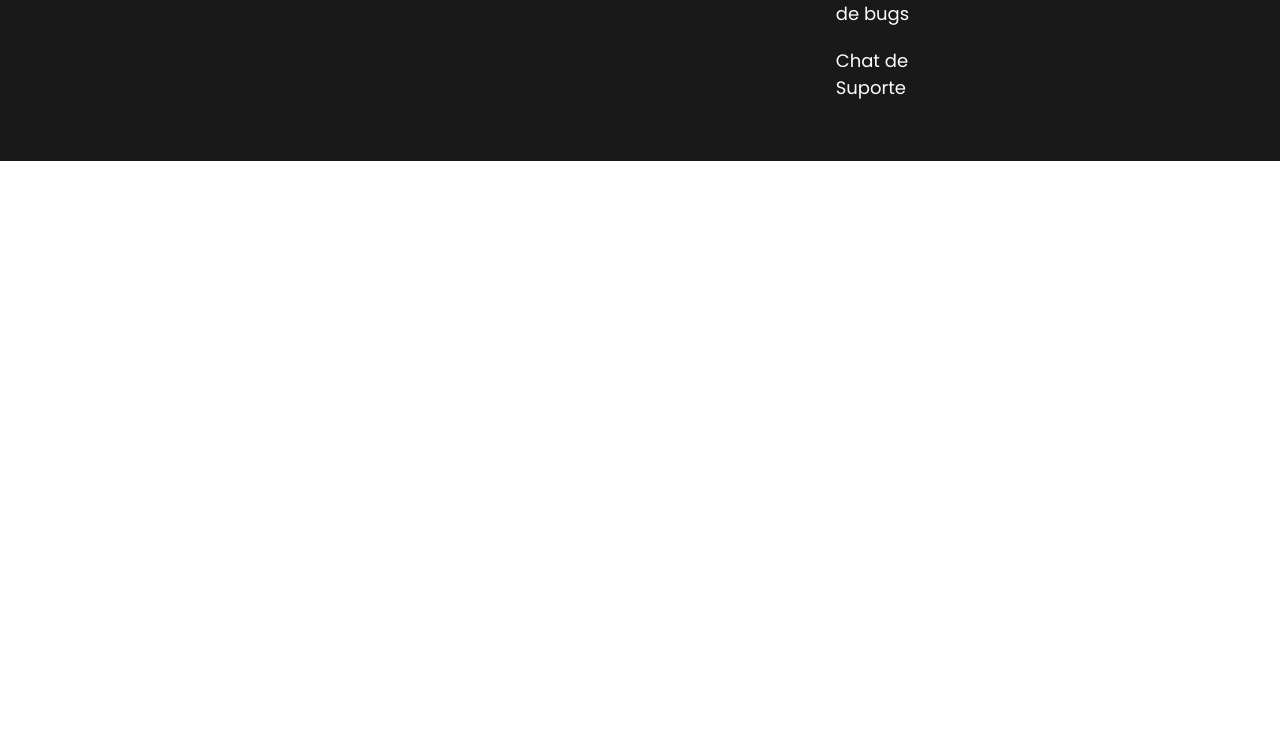
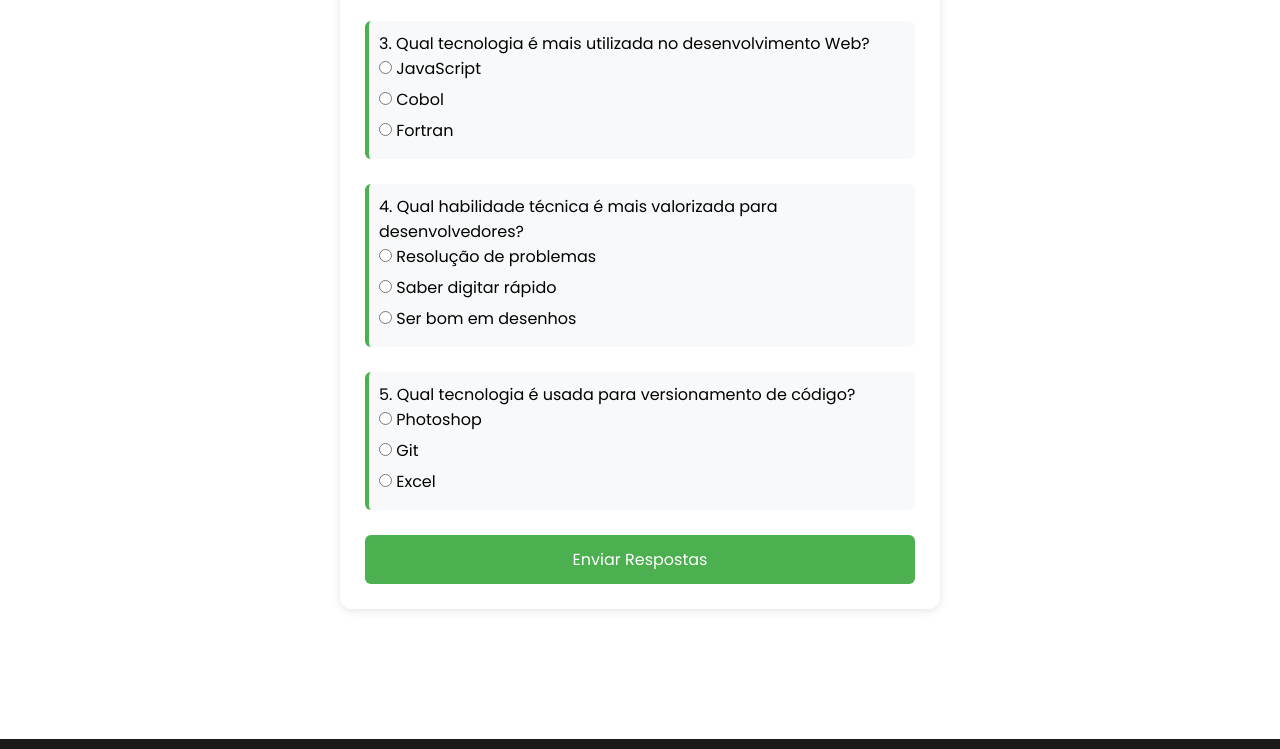
Before and after one commit to Gucastilho/GS-connectfuture, a plain HTML site: page index.html in a window 1280 px wide. Shown: the part 5682-6431 px from the top of the page. Before the commit the page ends 5843 px from the top, so only its background shows below. Drawn offline with Linux system fonts and the light colour scheme.

Commit message:
Quiz mercado de trabalho adicionado

```diff
--- a/index.html
+++ b/index.html
@@ -643,6 +643,60 @@
     <!-- Slide show fim-->
 
 
+    <section class="quiz-section">
+      <div class="quiz-container">
+        <h2>Quiz sobre o Mercado de Trabalho</h2>
+
+        <form>
+
+            <!-- Pergunta 1 -->
+            <div class="question">
+                <p>1. Qual área tem maior demanda no mercado atual?</p>
+                <label><input type="radio" name="q1"> Administração</label>
+                <label><input type="radio" name="q1"> Tecnologia da Informação (TI)</label>
+                <label><input type="radio" name="q1"> Direito</label>
+            </div>
+
+            <!-- Pergunta 2 -->
+            <div class="question">
+                <p>2. Qual cidade é considerada um dos maiores polos tecnológicos do Brasil?</p>
+                <label><input type="radio" name="q2"> Salvador</label>
+                <label><input type="radio" name="q2"> São Paulo</label>
+                <label><input type="radio" name="q2"> Campo Grande</label>
+            </div>
+
+            <!-- Pergunta 3 -->
+            <div class="question">
+                <p>3. Qual tecnologia é mais utilizada no desenvolvimento Web?</p>
+                <label><input type="radio" name="q3"> JavaScript</label>
+                <label><input type="radio" name="q3"> Cobol</label>
+                <label><input type="radio" name="q3"> Fortran</label>
+            </div>
+
+            <!-- Pergunta 4 -->
+            <div class="question">
+                <p>4. Qual habilidade técnica é mais valorizada para desenvolvedores?</p>
+                <label><input type="radio" name="q4"> Resolução de problemas</label>
+                <label><input type="radio" name="q4"> Saber digitar rápido</label>
+                <label><input type="radio" name="q4"> Ser bom em desenhos</label>
+            </div>
+
+            <!-- Pergunta 5 -->
+            <div class="question">
+                <p>5. Qual tecnologia é usada para versionamento de código?</p>
+                <label><input type="radio" name="q5"> Photoshop</label>
+                <label><input type="radio" name="q5"> Git</label>
+                <label><input type="radio" name="q5"> Excel</label>
+            </div>
+
+            <button type="button" class="button-disabled">
+                Enviar Respostas
+            </button>
+        </form>
+    </div>
+    </section>
+
+
     </main>
     <footer>
       <div class="informations">
--- a/src/css/style.css
+++ b/src/css/style.css
@@ -430,7 +430,7 @@
 }
 
 /* Esconde os radios */
-input[type="radio"] {
+.slideshow input[type="radio"] {
     display: none;
 }
 
@@ -502,6 +502,50 @@
 #slide9:checked ~ .navigation label:nth-child(9),
 #slide10:checked ~ .navigation label:nth-child(10) {
     background: #4CAF50;
+}
+
+
+
+.quiz-section{
+    margin-top: 100px;
+}
+
+.quiz-container {
+    background: white;
+    padding: 25px;
+    max-width: 600px;
+    margin: auto;
+    border-radius: 12px;
+    box-shadow: 0 2px 10px rgba(0,0,0,0.1);
+}
+
+.quiz-container h2 {
+    text-align: center;
+    margin-bottom: 20px;
+}
+
+.question {
+    margin-bottom: 25px;
+    padding: 10px;
+    border-left: 4px solid #4CAF50;
+    background: #f8f9fa;
+    border-radius: 6px;
+}
+
+.quiz-container label {
+    display: block;
+    margin-bottom: 6px;
+}
+
+.quiz-container button {
+    width: 100%;
+    padding: 12px;
+    background: #4CAF50;
+    border: none;
+    color: white;
+    border-radius: 6px;
+    font-size: 16px;
+    cursor: pointer;
 }
 
 
```
